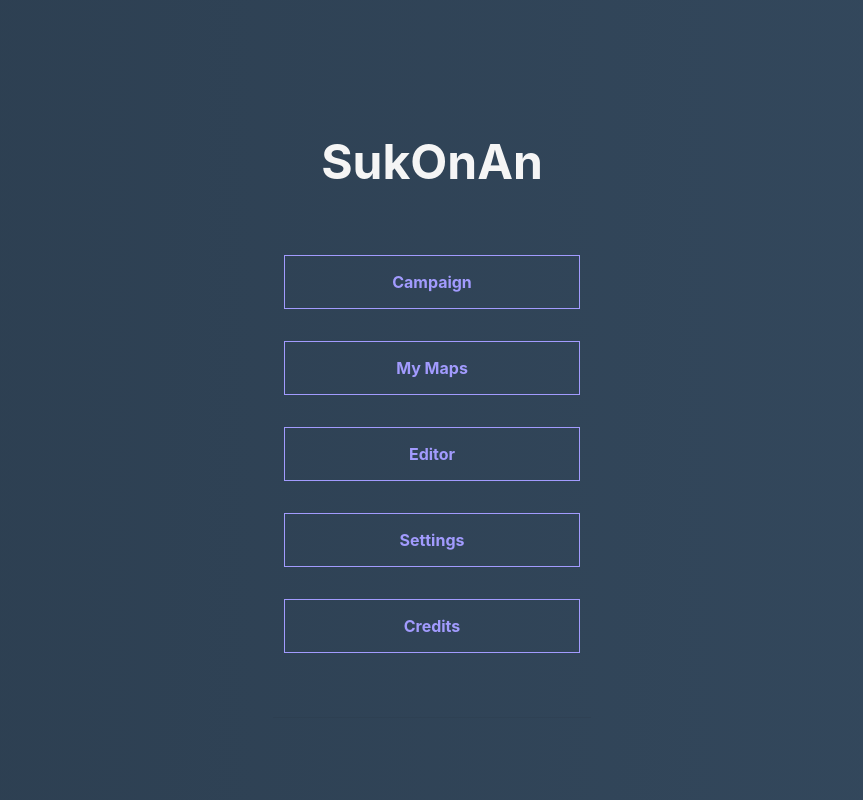
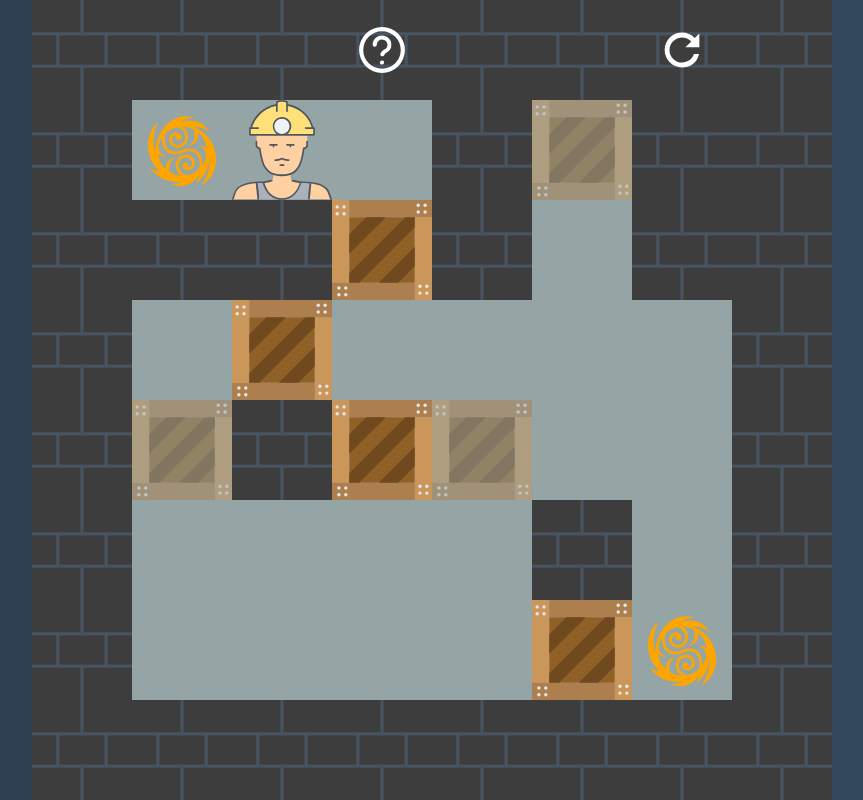
Before and after one commit to Mauzerov/sukonan, a React (Create React App) app: page /campaign/1 in a window 1280 px wide. Shown: the whole page, without its empty margins (208-1071 px from the left). Built offline with nearby package versions, Linux system fonts and the light colour scheme.

Commit message:
react router

```diff
--- a/package.json
+++ b/package.json
@@ -12,6 +12,7 @@
     "@types/react-dom": "^18.0.11",
     "react": "^18.2.0",
     "react-dom": "^18.2.0",
+    "react-router-dom": "^6.9.0",
     "react-scripts": "5.0.1",
     "sass": "^1.58.3",
     "typescript": "^4.9.5",
--- a/src/App.tsx
+++ b/src/App.tsx
@@ -4,18 +4,40 @@ import {Editor} from "./component/Editor";
 import Game from "./component/Game";
 import {GameMenu} from "./component/GameMenu";
 import {defaultKeyMap} from "./ts/KeyMap";
+import {MapPicker} from "./component/MapPicker";
+import {BrowserRouter, Outlet, Route, Routes} from "react-router-dom";
 
 export function App() {
-    const [playing, setPlaying]   = useState(false);
-    const [editing, setEditing]   = useState(false);
+    const [playing , setPlaying ] = useState(false);
+    const [editing , setEditing ] = useState(false);
     const [learning, setLearning] = useState(false);
-    const [keyMap, setKeyMap]     = useState(defaultKeyMap);
+    const [picking , setPicking ] = useState(false);
+    const [keyMap  , setKeyMap  ] = useState(defaultKeyMap);
 
     function reset() {
-        setPlaying(false);
-        setEditing(false);
+        setPlaying (false);
+        setEditing (false);
         setLearning(false);
+        setPicking (false);
     }
+    console.log(keyMap)
+
+    return (
+        <BrowserRouter>
+            <Routes>
+                <Route path="/" element={<Outlet />}>
+                    <Route index element={<MainMenu />} />
+                    <Route path="campaign" element={<Game />}>
+                        <Route path=":mapId" element={<Game />} />
+                    </Route>
+                    <Route path="own" element={<MapPicker />} />
+                    <Route path="editor" element={<Editor />} />
+                    <Route path="settings" element={<GameMenu keymap={keyMap} visible={true} onKeyMapChange={(k) => setKeyMap({...k})}/>} />
+                    <Route path="*" element={<div />} />
+                </Route>
+            </Routes>
+        </BrowserRouter>
+    )
 
     return (
         <div className="app" style={{
@@ -23,12 +45,15 @@ export function App() {
             flexDirection: 'column',
             alignItems: 'center',
             justifyContent: 'center',
+            width: '100%',
         }
         }>
-            {!playing && !editing && !learning && <MainMenu
+            {!playing && !editing && !learning && !picking && <MainMenu
                 onPlay={() => {
-                    reset();
-                    setPlaying(true);
+                    reset(); setPlaying(true);
+                }}
+                onPlayLocal={() => {
+                    reset(); setPicking(true);
                 }}
                 onEditor={() => {
                     reset(); setEditing(true);
@@ -38,9 +63,14 @@ export function App() {
                 }}
                 onCredits={() => {}} // TODO
             />}
-            {playing && <Game />}
+            {playing && <Game onWin={(mapId) => console.log(mapId)} />}
+            {picking && <MapPicker onMapSelect={(map) => {
+                setPicking(false)
+                console.log(map)
+            }}/> }
             {editing && <Editor />}
-            {learning && <GameMenu keymap={keyMap} visible={true}/>}
+            {learning && <GameMenu keymap={keyMap} visible={true} onKeyMapChange={(k) => setKeyMap({...k})}/>}
+            {keyMap && JSON.stringify(keyMap)}
         </div>
     );
 }
--- a/src/component/Game.tsx
+++ b/src/component/Game.tsx
@@ -188,6 +188,7 @@ export default class Game extends React.Component<GameProps, GameState> {
         }))
 
         if (this.isWin()) setTimeout(() => {
+            this.props.onWin?.(this.maps.indexOf(this.map));
             try {
                 this.init();
                 alert("You win!");
--- a/src/component/GameMenu.tsx
+++ b/src/component/GameMenu.tsx
@@ -46,6 +46,7 @@ export function GameMenu(props : {
                             (key) => {
                                 props.keymap.up[i] = key;
                                 props.onKeyMapChange?.(props.keymap);
+                                console.log(props.keymap)
                             }
                         }/>
                     ))}
@@ -57,6 +58,7 @@ export function GameMenu(props : {
                             (key) => {
                                 props.keymap.down[i] = key;
                                 props.onKeyMapChange?.(props.keymap);
+                                console.log(props.keymap)
                             }
                         }/>
                     ))}
--- a/src/component/MainMenu.tsx
+++ b/src/component/MainMenu.tsx
@@ -1,20 +1,27 @@
 import '../styles/MainMenu.scss'
+import {Link} from "react-router-dom";
 
 export function MainMenu(props: {
-    onPlay: () => void,
-    onEditor: () => void,
-    onSettings: () => void,
-    onCredits: () => void,
+    onPlay?: () => void,
+    onPlayLocal?: () => void,
+    onEditor?: () => void,
+    onSettings?: () => void,
+    onCredits?: () => void,
 }) {
+    const campaignLevel = localStorage.getItem('sukonan-campaign-level');
+    const canContinue = campaignLevel !== null;
+
     return (
         <div className="main-menu">
             <div className="main-menu__title">SukOnAn</div>
             <div className="main-menu__buttons">
-                <div tabIndex={1} className="main-menu__button" onClick={props.onPlay}>Campaign</div>
-                <div tabIndex={2} className="main-menu__button" onClick={props.onPlay}>My Maps</div>
-                <div tabIndex={3} className="main-menu__button" onClick={props.onEditor}>Editor</div>
-                <div tabIndex={4} className="main-menu__button" onClick={props.onSettings}>Settings</div>
-                <div tabIndex={5} className="main-menu__button" onClick={props.onCredits}>Credits</div>
+                {canContinue &&
+                <Link to={`/campaign/maps/` + campaignLevel} className="main-menu__button">Continue</Link>}
+                <Link to={"/campaign"} tabIndex={1} className="main-menu__button">Start {canContinue?"Over":""}</Link>
+                <Link to={"/own"} tabIndex={2} className="main-menu__button">My Maps</Link>
+                <Link to={"/editor"} tabIndex={3} className="main-menu__button">Editor</Link>
+                <Link to={"/settings"} tabIndex={4} className="main-menu__button">Settings</Link>
+                <Link to={"/credits"} tabIndex={5} className="main-menu__button">Credits</Link>
             </div>
         </div>
     )
--- a/src/component/MapPicker.tsx
+++ b/src/component/MapPicker.tsx
@@ -3,7 +3,11 @@ import {filterBoxesAndTargets, filterPorters} from "../util/GameUtil";
 import React from "react";
 import "../styles/Game.scss"
 
-export function MapPicker() {
+export function MapPicker(
+    props: {
+        onMapSelect?: (map: string[]) => void
+    }
+) {
     return (
         <div style={{
             display: 'grid',
@@ -22,7 +26,9 @@ export function MapPicker() {
                     <div style={{
                         "--cell-size": `auto`,
                         // aspectRatio: "1 / 1",
-                    } as React.CSSProperties}>
+                    } as React.CSSProperties}
+                    onClick={() => {props.onMapSelect?.(map)}}
+                    >
                         <MapGrid
                             key={i}
                             map={mapString}
--- a/src/index.tsx
+++ b/src/index.tsx
@@ -1,5 +1,6 @@
 import React, {useState} from 'react';
 import ReactDOM from 'react-dom/client';
+import { BrowserRouter, Routes, Route } from "react-router-dom";
 import './styles/index.css';
 import Game from './component/Game';
 import reportWebVitals from './reportWebVitals';
--- a/src/styles/MainMenu.scss
+++ b/src/styles/MainMenu.scss
@@ -21,6 +21,7 @@
   }
 
   &__button {
+    text-decoration: none !important;
     &s {
         display: flex;
         flex-direction: column;
--- a/src/ts/IGame.ts
+++ b/src/ts/IGame.ts
@@ -7,6 +7,7 @@ export interface Position {
 }
 
 export interface GameProps {
+    onWin?: (mapId: number) => void,
 }
 
 export interface GameElements {
--- a/src/util/Util.ts
+++ b/src/util/Util.ts
@@ -3,3 +3,23 @@ import {Position} from "../ts/IGame";
 export function overlap(position: Position, positions: Position[]): boolean {
     return positions.some((p) => p.x === position.x && p.y === position.y);
 }
+
+export function isValidLevel(level: string) : boolean {
+    // if no start point
+    if (level.indexOf("S") === -1) {
+        return false;
+    }
+    // if more targets than boxes
+    if (level.replaceAll(/[^T]/g, "").length > level.replaceAll(/[^B]/g, "").length) {
+        return false;
+    }
+
+    for (let i = 1; i <= 9; i++) {
+        const porters = level.replaceAll(new RegExp(`[^${i}]`, "g"), "");
+        // if the count of same porters is not 2 and porter exists
+        if (porters.length !== 0 && porters.length !== 2) {
+            return false;
+        }
+    }
+    return true;
+}
```
Also changed, not shown: 1 other file (tests, documents, lock files or other folders).
